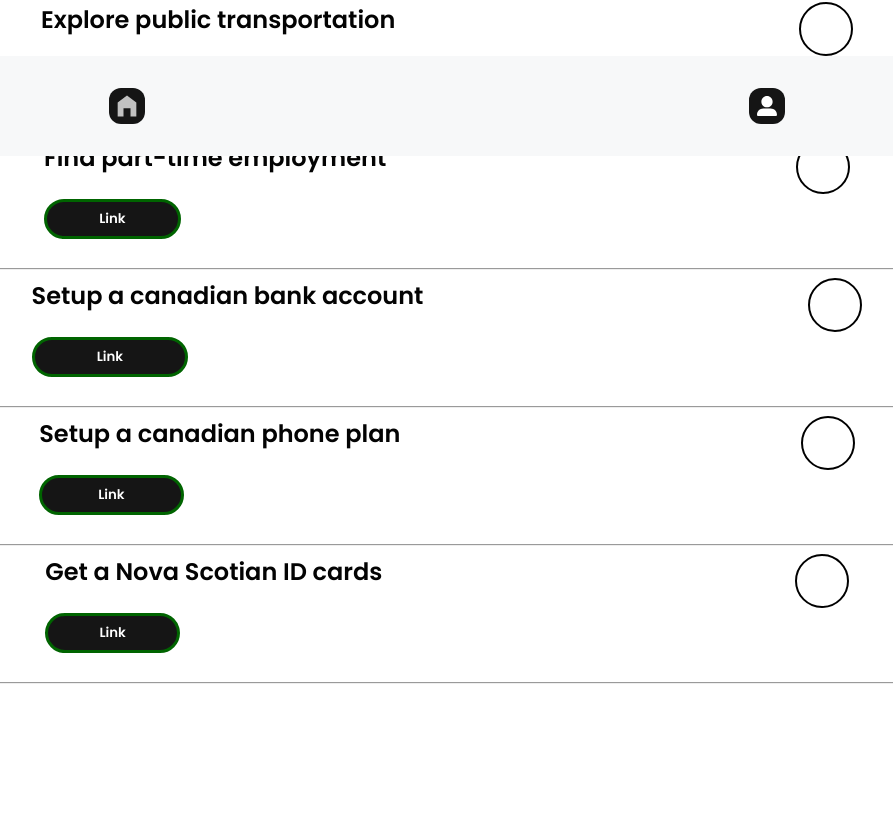
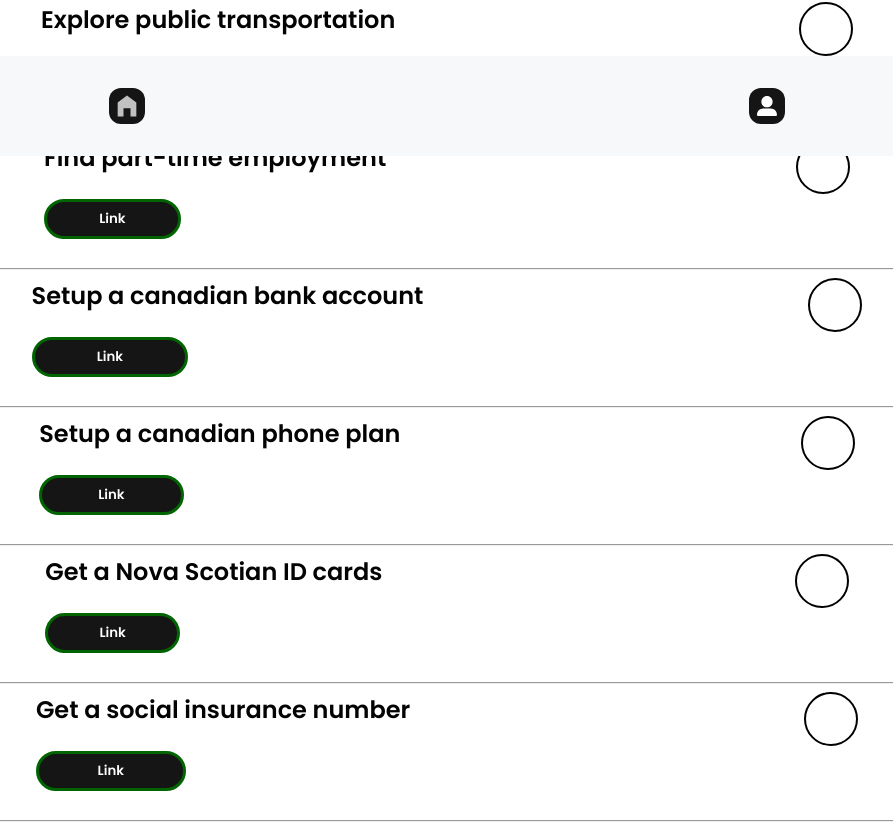
Before and after one commit to AbrahamOlufeyitimi/maple-roots-capstone, a React (Vite) app: page /home in a window 1280 px wide. Shown: the part 644-1466 px from the top of the page, without its empty margins (193-1086 px from the left). Before the commit the page ends 1328 px from the top, so only its background shows below. Built offline with nearby package versions, Linux system fonts and the light colour scheme.

Commit message:
add resource to the list

```diff
--- a/src/pages/HomePage/HomePage.jsx
+++ b/src/pages/HomePage/HomePage.jsx
@@ -17,7 +17,7 @@ const HomePage = () => {
             <Resource className="homepage__resource" text="Setup a canadian bank account" link="https://www.td.com/us/en/personal-banking" />
             <Resource className="homepage__resource" text="Setup a canadian phone plan" link="https://www.virginplus.ca/en/home/index.html?province=ON&geoResult=failed" />
             <Resource className="homepage__resource" text="Get a Nova Scotian ID cards" link="https://novascotia.ca/sns/paal/rmv/paal275.asp" />
-            {/* <Resource className="homepage__resource" text="Get a social insurance number" link="https://www.canada.ca/en/employment-social-development/services/sin/apply.html" /> */}
+            <Resource className="homepage__resource" text="Get a social insurance number" link="https://www.canada.ca/en/employment-social-development/services/sin/apply.html" />
             <Footer />
         </Screen>
     );
```
